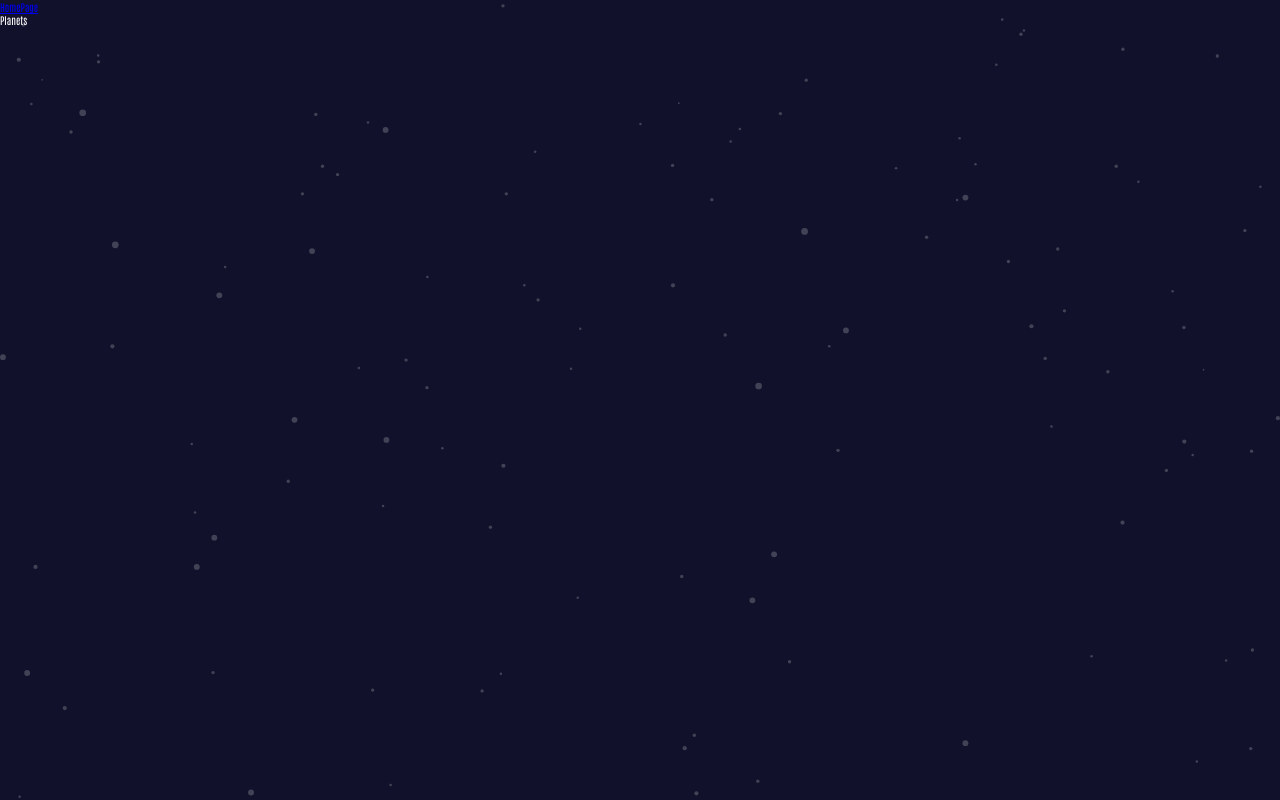
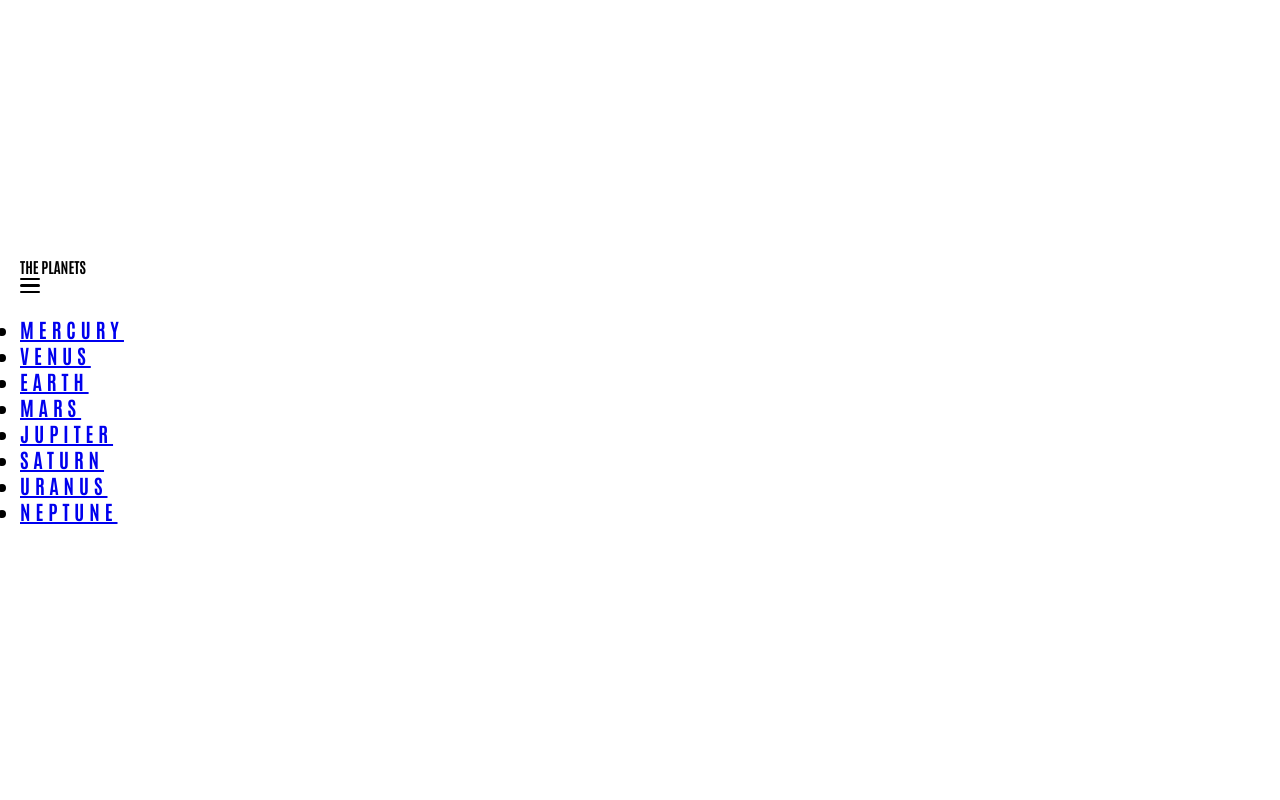
Before and after one commit to niabezara/Planet-facts-React-Router, a React (Vite) app: page /1 in a window 1280 px wide. Built offline with nearby package versions, Linux system fonts and the light colour scheme.

Commit message:
humburger

```diff
--- a/src/App.tsx
+++ b/src/App.tsx
@@ -1,10 +1,13 @@
-import { Route, Routes, Link } from "react-router-dom";
+import { Route, Routes } from "react-router-dom";
 import HomePage from "./Routes/HomePage";
 import { Helmet } from "react-helmet";
 import GlobalStyle from "./GlobalStyle";
 import Planets from "./Routes/Planets";
+import NavBar from "./Components/NavBar";
+import { useState } from "react";
 
 function App() {
+  const [open, setOpen] = useState<boolean>(false);
   return (
     <>
       <Helmet>
@@ -16,15 +19,7 @@ function App() {
         />
       </Helmet>
       <GlobalStyle />
-      <header>
-        <nav>
-          <ul>
-            <li>
-              <Link to="/">HomePage</Link>
-            </li>
-          </ul>
-        </nav>
-      </header>
+      <NavBar setOpen={setOpen} open={open} />
       <Routes>
         <Route path="/" element={<HomePage />} />
         <Route path="/:planet" element={<Planets />} />
--- /dev/null
+++ b/src/Components/NavBar.tsx
@@ -0,0 +1,95 @@
+import styled from "styled-components";
+import Data from "../Data/Data.json";
+import { Link } from "react-router-dom";
+import { StyledBurgerProps } from "../styles";
+
+export default function NavBar({
+  setOpen,
+  open,
+}: {
+  open: boolean;
+  setOpen: React.Dispatch<React.SetStateAction<boolean>>;
+}) {
+  return (
+    <header>
+      <StyledMenu>
+        <h1>THE PLANETS</h1>
+        <StyledBurger open={open} onClick={() => setOpen(!open)}>
+          <div />
+          <div />
+          <div />
+        </StyledBurger>
+        <ul>
+          {Data.map((item) => {
+            return (
+              <li key={item.name}>
+                <Link to={`/${item.name}`}>{item.name}</Link>
+              </li>
+            );
+          })}
+        </ul>
+      </StyledMenu>
+    </header>
+  );
+}
+
+export const StyledBurger = styled.button<StyledBurgerProps>`
+  display: flex;
+  flex-direction: column;
+  justify-content: space-around;
+  width: 2rem;
+  height: 2rem;
+  background: transparent;
+  border: none;
+  cursor: pointer;
+  padding: 0;
+  z-index: 10;
+
+  &:focus {
+    outline: none;
+  }
+
+  div {
+    width: 2rem;
+    height: 0.25rem;
+    background-color: black;
+    border-radius: 10px;
+    transition: all 0.3s linear;
+    position: relative;
+    transform-origin: 1px;
+  }
+  :first-child {
+    transform: ${({ open }) => (open ? "rotate(45deg)" : "rotate(0)")};
+  }
+
+  :nth-child(2) {
+    opacity: ${({ open }) => (open ? "0" : "1")};
+    transform: ${({ open }) => (open ? "translateX(20px)" : "translateX(0)")};
+  }
+
+  :nth-child(3) {
+    transform: ${({ open }) => (open ? "rotate(-45deg)" : "rotate(0)")};
+  }
+`;
+export const StyledMenu = styled.nav`
+  display: flex;
+  flex-direction: column;
+  justify-content: center;
+  height: 100vh;
+  text-align: left;
+  padding: 2rem;
+  position: absolute;
+  top: 0;
+  left: 0;
+  transition: transform 0.3s ease-in-out;
+
+  ul {
+    font-size: 2rem;
+    text-transform: uppercase;
+    padding: 2rem 0;
+    font-weight: bold;
+    letter-spacing: 0.5rem;
+    text-decoration: none;
+    transition: color 0.3s linear;
+  }
+`;
--- a/src/GlobalStyle.ts
+++ b/src/GlobalStyle.ts
@@ -24,11 +24,11 @@ export default createGlobalStyle`
   }
 }
   body {
-    background: url('/background-stars.svg');
+    /* background: url('/background-stars.svg');
     animation: moveStars 20s linear infinite;
     background-size: cover;
     background-color: #11112B;
-    color: #fff;
+    color: #fff; */
     min-height: 100vh;
     font-family: 'Antonio', sans-serif;
   }
--- a/src/Routes/Planets.tsx
+++ b/src/Routes/Planets.tsx
@@ -1,5 +1,5 @@
 import React from "react";
 
 export default function Planets() {
-  return <div>Planets</div>;
+  return <div></div>;
 }
```
Also changed, not shown: src/styles.d.ts (added, +10 -0 lines).
